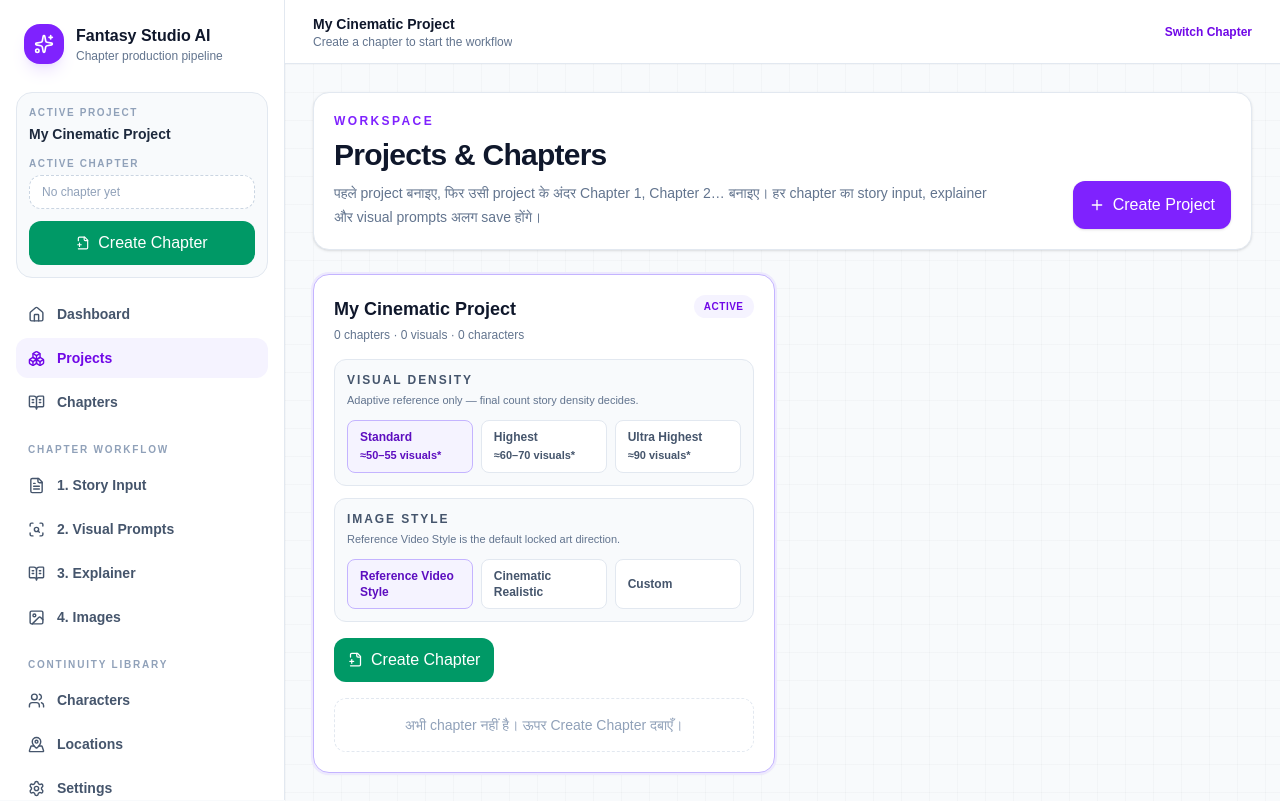
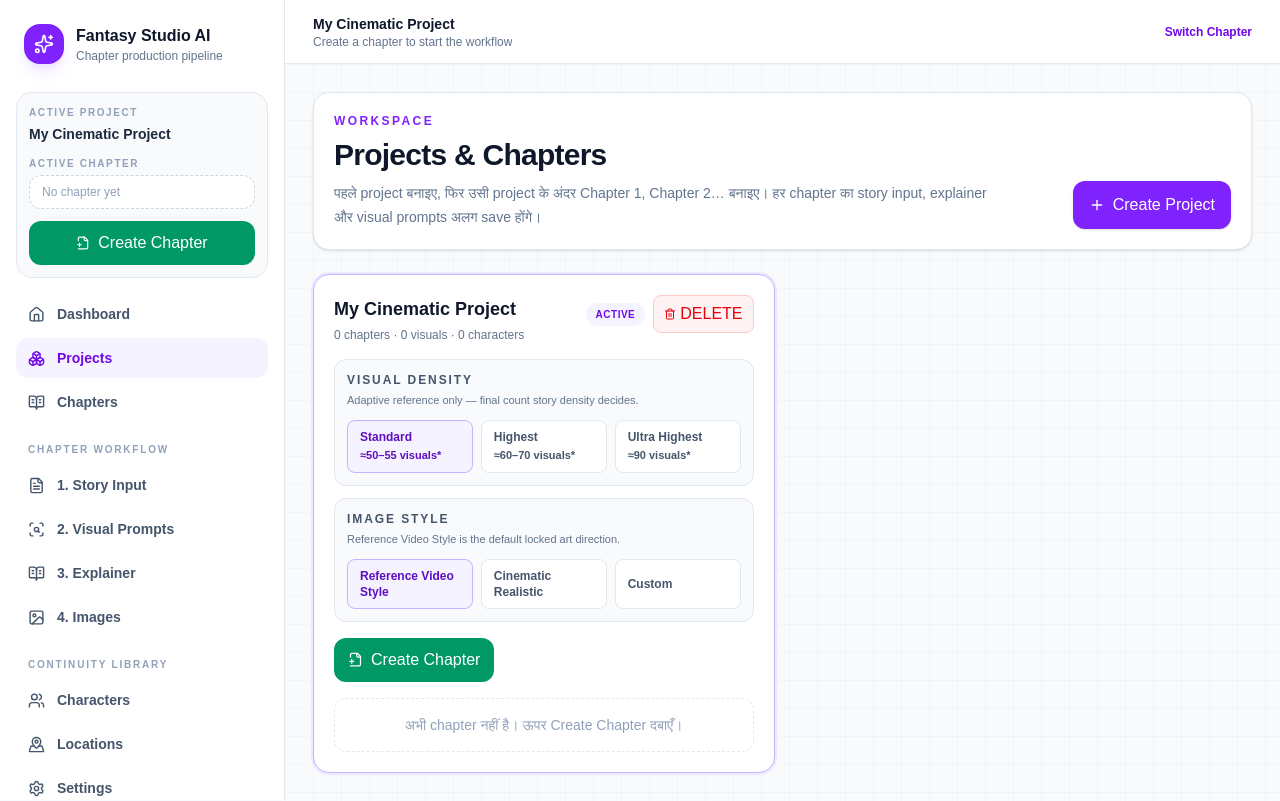
Before and after one commit to shuvinexofficial143-design/Fantasy-manga, a Next.js app: page /projects in a window 1280 px wide. Built offline with nearby package versions, Linux system fonts and the light colour scheme.

Commit message:
Add safe project deletion controls

```diff
--- a/app/projects/page.tsx
+++ b/app/projects/page.tsx
@@ -1,8 +1,9 @@
 "use client";
 
-import {BookOpenText,FilePlus2,Plus} from "lucide-react";
+import {BookOpenText,FilePlus2,Plus,Trash2} from "lucide-react";
 import {useRouter} from "next/navigation";
 import {createDraftChapter,nextChapterNumber,VISUAL_DENSITY_OPTIONS} from "@/lib/chapters";
+import {createProject} from "@/lib/default-project";
 import {useProject} from "@/components/project-provider";
 import {STYLE_PRESETS} from "@/lib/style-presets";
 import type {ImageStylePreset,VisualDensity} from "@/lib/types";
@@ -20,6 +21,21 @@ export default function ProjectsPage(){
     ...current,
     projects:current.projects.map((item)=>item.id===projectId?{...item,imageStylePreset,updatedAt:new Date().toISOString()}:item)
   }));
+
+  const deleteProject=(projectId:string,projectName:string)=>{
+    if(!window.confirm('Delete "'+projectName+'"? इसके chapters, prompts और generated images इस browser workspace से हट जाएँगे।'))return;
+    setState((current)=>{
+      const remaining=current.projects.filter((item)=>item.id!==projectId);
+      if(!remaining.length){
+        const replacement=createProject("My Cinematic Project");
+        return {activeProjectId:replacement.id,projects:[replacement]};
+      }
+      return {
+        activeProjectId:current.activeProjectId===projectId?remaining[0].id:current.activeProjectId,
+        projects:remaining
+      };
+    });
+  };
 
   const createChapter=(projectId:string)=>{
     const target=state.projects.find((item)=>item.id===projectId);
@@ -64,7 +80,10 @@ export default function ProjectsPage(){
                 <div className="text-lg font-black text-slate-900">{item.name}</div>
                 <div className="mt-1 text-xs text-slate-500">{chapters.length} chapter{chapters.length===1?"":"s"} · {item.images.length} visuals · {item.characters.length} characters</div>
               </div>
-              {isActive&&<span className="rounded-full bg-violet-50 px-2.5 py-1 text-[10px] font-black uppercase tracking-wider text-violet-700">Active</span>}
+              <div className="flex items-center gap-2">
+                {isActive&&<span className="rounded-full bg-violet-50 px-2.5 py-1 text-[10px] font-black uppercase tracking-wider text-violet-700">Active</span>}
+                <button onClick={(event)=>{event.stopPropagation();deleteProject(item.id,item.name)}} className="inline-flex items-center gap-1 rounded-lg border border-red-200 bg-red-50 px-2.5 py-1.5 text-[10px] font-black uppercase text-red-600 hover:bg-red-100"><Trash2 size={12}/> Delete</button>
+              </div>
             </div>
           </button>
 
```
